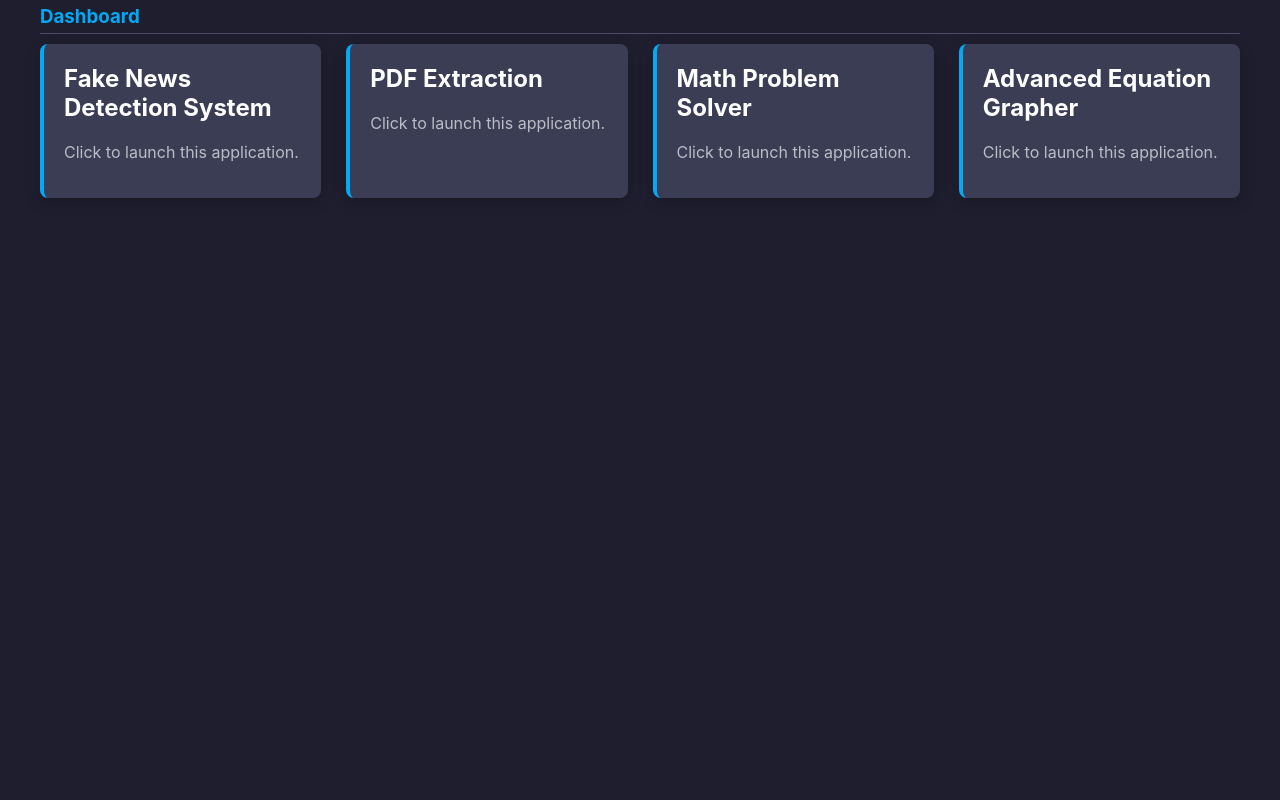
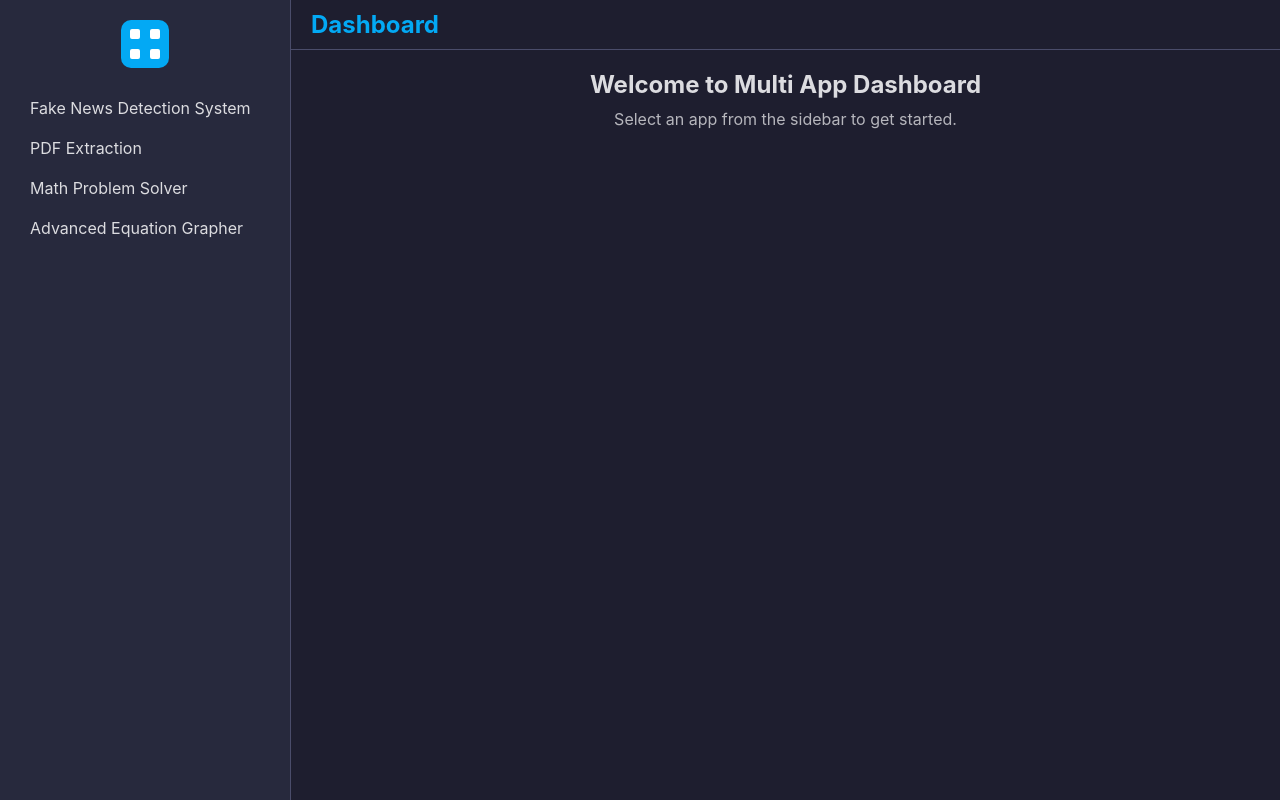
Before and after one commit to BTKcreations/Multi_App, a plain HTML site: page index.html in a window 1280 px wide. Drawn offline with Linux system fonts and the light colour scheme.

Commit message:
Modification of UI/UX

```diff
--- a/index.html
+++ b/index.html
@@ -30,19 +30,66 @@
             /* padding: 20px; */
         }
 
-        /* --- Header & Back Button --- */
-        header {
+        /* --- Canvas Layout --- */
+        .canvas-container {
+            display: flex;
+            height: 100vh;
+        }
+
+        .canvas-sidebar {
+            background-color: var(--secondary-bg);
+            padding: 20px;
+            width: 250px;
+            display: flex;
+            flex-direction: column;
+            border-right: 1px solid var(--border-color);
+        }
+
+        .canvas-logo {
+            display: flex;
+            justify-content: center;
+            margin-bottom: 20px;
+        }
+
+        .canvas-logo img {
+            max-width: 100%;
+            height: auto;
+        }
+
+        .canvas-nav {
+            flex-grow: 1;
+        }
+
+        .canvas-nav-link {
+            color: var(--text-color);
+            text-decoration: none;
+            padding: 10px;
+            display: block;
+            border-radius: 5px;
+            transition: background-color 0.2s;
+        }
+
+        .canvas-nav-link:hover {
+            background-color: var(--accent-color);
+        }
+
+        .canvas-main {
+            flex-grow: 1;
+            display: flex;
+            flex-direction: column;
+        }
+
+        .canvas-header {
             display: flex;
             align-items: center;
             justify-content: space-between;
+            padding: 10px 20px;
             border-bottom: 1px solid var(--border-color);
-            padding-bottom: 5px;
-            padding-top: 5px;
-            margin-bottom: 10px;
         }
 
-        header h3 {
+        .canvas-header h1 {
             margin: 0;
+            font-size: 24px;
             color: var(--accent-color);
         }
 
@@ -50,7 +97,7 @@
             background-color: var(--accent-color);
             color: white;
             border: none;
-            padding: 5px 10px;
+            padding: 8px 15px;
             border-radius: 5px;
             font-size: 16px;
             cursor: pointer;
@@ -62,45 +109,36 @@
             background-color: #0288d1;
         }
 
-        /* --- Dashboard Card Grid --- */
+        /* --- Dashboard & App Viewer --- */
         #dashboard-view {
-            display: grid;
-            grid-template-columns: repeat(auto-fill, minmax(250px, 1fr));
-            gap: 25px;
+            display: flex;
+            flex-direction: column;
+            flex-grow: 1;
+            padding: 20px;
+            overflow-y: auto;
         }
 
-        .card {
-            background-color: var(--card-bg);
-            border-radius: 8px;
-            padding: 20px;
-            box-shadow: 0 4px 15px rgba(0, 0, 0, 0.2);
-            cursor: pointer;
-            transition: transform 0.2s ease, box-shadow 0.2s ease;
-            border-left: 4px solid var(--accent-color);
+        .canvas-welcome {
+            text-align: center;
+            color: var(--text-color);
         }
 
-        .card:hover {
-            transform: translateY(-5px);
-            box-shadow: 0 8px 25px rgba(3, 169, 244, 0.3);
+        .canvas-welcome h2 {
+            margin: 0 0 10px 0;
         }
 
-        .card h2 {
-            margin-top: 0;
-            color: #fff;
-        }
-
-        .card p {
-            color: var(--text-color);
+        .canvas-welcome p {
+            margin: 0;
             opacity: 0.8;
         }
 
-        /* --- App Viewer --- */
         #app-viewer-view {
             display: none; /* Hidden by default */
             width: 100%;
-            /* height: 100vh;  */
             height: calc(100vh - 72px);
             /* Full height minus header/padding */
+            padding: 20px;
+            box-sizing: border-box;
         }
 
         #app-iframe {
@@ -114,20 +152,31 @@
     </style>
 </head>
 <body>
-
-    <div class="container">
-        <header>
-            <h3 id="header-title">Dashboard</h3>
-            <button id="back-button" onclick="showDashboard()">←</button>
-        </header>
-
-        <div id="dashboard-view">
-            </div>
-
-        <div id="app-viewer-view">
-            <iframe id="app-iframe" name="app-frame"></iframe>
+        <div class="canvas-container">
+            <aside class="canvas-sidebar">
+                <div class="canvas-logo">
+                    <img src="icon-192.svg" alt="Logo" width="48" height="48">
+                </div>
+                <nav id="canvas-nav">
+                    <!-- App links will be rendered here -->
+                </nav>
+            </aside>
+            <main class="canvas-main">
+                <header class="canvas-header">
+                    <h1 id="canvas-title">Dashboard</h1>
+                    <button id="back-button" onclick="showDashboard()">← Back</button>
+                </header>
+                <section id="dashboard-view" class="canvas-dashboard">
+                    <div class="canvas-welcome">
+                        <h2>Welcome to Multi App Dashboard</h2>
+                        <p>Select an app from the sidebar to get started.</p>
+                    </div>
+                </section>
+                <section id="app-viewer-view" class="canvas-app-viewer">
+                    <iframe id="app-iframe" name="app-frame"></iframe>
+                </section>
+            </main>
         </div>
-    </div>
 
     <script>
         if ('serviceWorker' in navigator) {
@@ -136,16 +185,6 @@
             });
         }
 
-        /************************************************************************
-         * CONFIGURATION
-         * Because a browser cannot automatically read a folder's contents,
-         * you must list your application HTML files here manually.
-         *
-         * TO ADD A NEW APP:
-         * 1. Create your new file (e.g., "app3.html").
-         * 2. Add its name to this list. For example:
-         * const applicationFiles = ["app1.html", "app2.html", "app3.html"];
-         ************************************************************************/
         const applicationFiles = [
             "Fake News Detection System.html",
             "PDF Extraction.html",
@@ -155,94 +194,59 @@
             // "Math.html",
             "Math_Problem_Solver.html",
             "Advanced_Equation_Grapher.html"
-            // Add "app3.html", "my-new-app.html", etc. here
         ];
 
-
-        // --- Get references to the HTML elements we need to control ---
         const dashboardView = document.getElementById('dashboard-view');
         const appView = document.getElementById('app-viewer-view');
         const appIframe = document.getElementById('app-iframe');
         const backButton = document.getElementById('back-button');
-        const headerTitle = document.getElementById('header-title');
+        const headerTitle = document.getElementById('canvas-title');
+        const nav = document.getElementById('canvas-nav');
 
-
-        // --- Core Functions ---
-
-        /**
-         * Generates the cards on the dashboard based on the applicationFiles list.
-         */
-        function renderDashboard() {
-            // Clear any existing cards
-            dashboardView.innerHTML = '';
-
+        function renderSidebar() {
+            nav.innerHTML = '';
             applicationFiles.forEach(filename => {
-                const card = document.createElement('div');
-                card.className = 'card';
-                card.setAttribute('data-app-file', filename); // Store filename in the element
-
-                // Create a nice title from the filename
                 const appName = filename.split('.')[0]
-                                        .replace(/[-_]/g, ' ') // replace hyphens/underscores with spaces
-                                        .replace(/\b\w/g, l => l.toUpperCase()); // Capitalize each word
-
-                card.innerHTML = `
-                    <h2>${appName}</h2>
-                    <p>Click to launch this application.</p>
-                `;
-                dashboardView.appendChild(card);
+                    .replace(/[-_]/g, ' ')
+                    .replace(/\b\w/g, l => l.toUpperCase());
+                const link = document.createElement('a');
+                link.className = 'canvas-nav-link';
+                link.textContent = appName;
+                link.href = '#';
+                link.setAttribute('data-app-file', filename);
+                link.onclick = (e) => {
+                    e.preventDefault();
+                    loadApp(filename);
+                };
+                nav.appendChild(link);
             });
         }
 
-        /**
-         * Loads a specific application into the iframe and shows it.
-         * @param {string} filename - The HTML file to load (e.g., "app1.html").
-         */
         function loadApp(filename) {
-            appIframe.src = filename; // Load the file into the iframe
+            appIframe.src = filename;
             showAppViewer(filename);
         }
 
-        /**
-         * Hides the dashboard and shows the app viewer.
-         */
         function showAppViewer(filename) {
-            const appName = filename.split('.')[0].replace(/\b\w/g, l => l.toUpperCase());
+            const appName = filename.split('.')[0].replace(/[-_]/g, ' ').replace(/\b\w/g, l => l.toUpperCase());
             headerTitle.textContent = appName;
             dashboardView.style.display = 'none';
             appView.style.display = 'block';
-            backButton.style.display = 'block';
+            backButton.style.display = 'inline-block';
         }
 
-        /**
-         * Hides the app viewer and shows the dashboard.
-         */
         function showDashboard() {
             headerTitle.textContent = "Dashboard";
             appView.style.display = 'none';
             backButton.style.display = 'none';
-            dashboardView.style.display = 'grid'; // Use grid to restore layout
-            appIframe.src = 'about:blank'; // Clear the iframe to free up memory
+            dashboardView.style.display = 'block';
+            appIframe.src = 'about:blank';
         }
 
-
-        // --- Event Listeners ---
-
-        // Listen for clicks on the dashboard. This is more efficient than adding a listener to every card.
-        dashboardView.addEventListener('click', (event) => {
-            const card = event.target.closest('.card'); // Find the card that was clicked
-            if (card) {
-                const filename = card.getAttribute('data-app-file');
-                loadApp(filename);
-            }
-        });
-
-        // This runs when the whole page has loaded.
         document.addEventListener('DOMContentLoaded', () => {
-            renderDashboard();
+            renderSidebar();
             showDashboard();
         });
-
     </script>
 </body>
 
```
